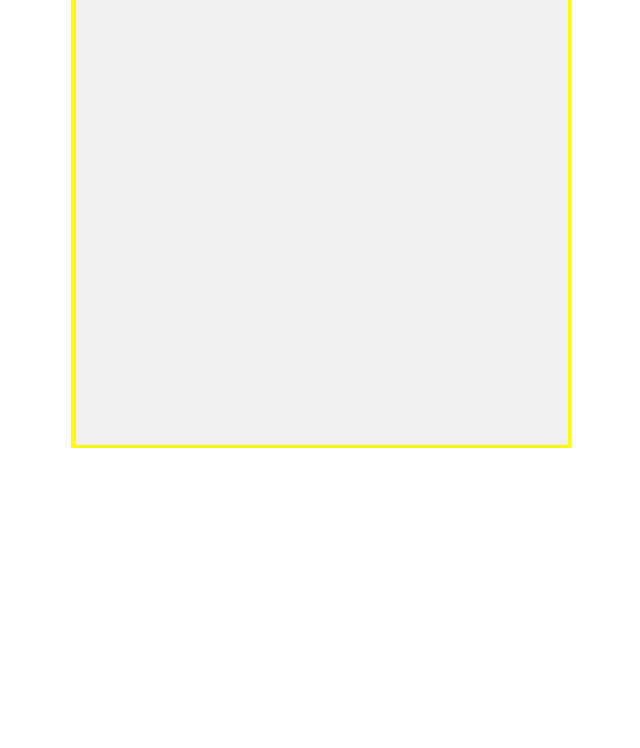
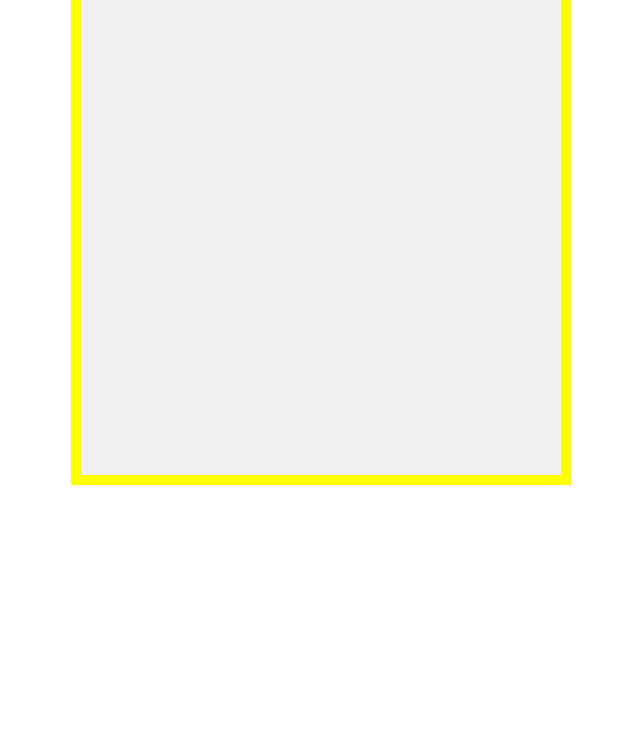
Before and after one commit to Womoemy/etch-a-sketch, a plain HTML site: page index.html in a window 1280 px wide. Shown: the part 52-800 px from the top of the page, without its empty margins (319-959 px from the left). Drawn offline with Linux system fonts and the light colour scheme.

Commit message:
fix grid squares overlapping the grid container

```diff
--- a/index.html
+++ b/index.html
@@ -9,8 +9,7 @@
   <script src="main.js" defer></script>
 </head>
 <body>
-  <div id="container">
-
-  </div>
+  <h1>Etch-a-Sketch!</h1>
+  <div id="container"></div>
 </body>
 </html>
--- a/main.js
+++ b/main.js
@@ -17,7 +17,7 @@ function createGrid() {
 
         container_div.appendChild(gridsq_div);
 
-        gridsq_div.addEventListener('mouseenter', changeColor);
+        gridsq_div.addEventListener('mouseover', changeColor);
     }
 }
 
--- a/style.css
+++ b/style.css
@@ -1,12 +1,19 @@
+:root {
+  --grid-width: 500px;
+  --grid-height: 500px;
+}
 * {
   box-sizing: border-box;
   margin: 0;
   padding: 0;
 }
+h1 {
+  text-align: center;
+}
 #container {
-  height: 500px;
-  width: 500px;
-  border: 5px solid yellow;
+  height: var(--grid-height);
+  width: var(--grid-width);
+  border: 10px solid yellow;
   margin: 0 auto;
   padding: 0;
   display: grid;
@@ -15,7 +22,4 @@
 }
 .gridsq {
   background-color: rgb(240, 240, 240);
-  width: 1.92em;
-  height: 1.92em;
-  /* border: 1px solid blue; */
 }
```
